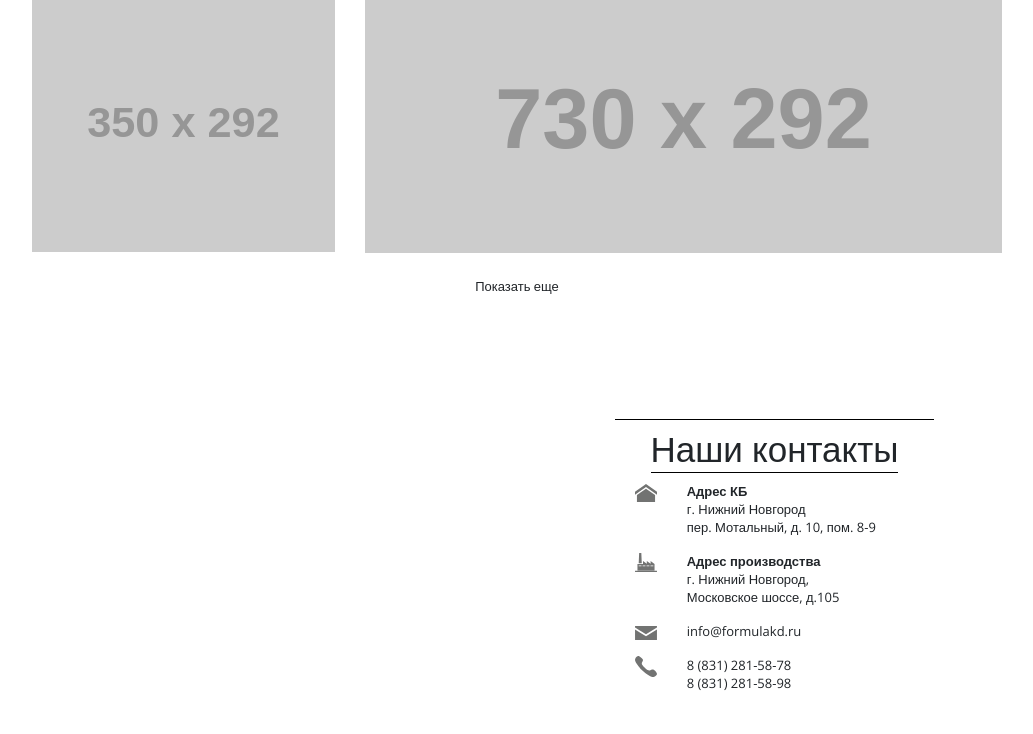
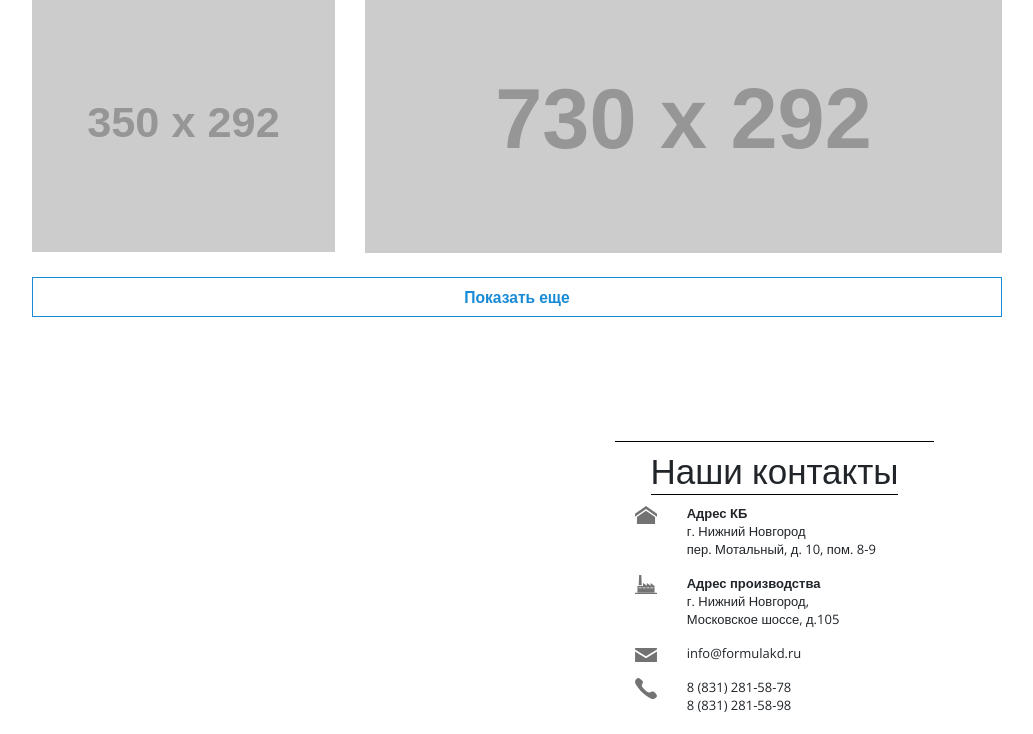
Before and after one commit to larek/formulakd.ru, a PHP site: page /projects.php in a window 1280 px wide. Shown: the part 1326-2060 px from the top of the page, without its empty margins (123-1156 px from the left). Before the commit the page ends 2017 px from the top, so only its background shows below. Run offline with PHP 8.4, Linux system fonts and the light colour scheme; grey boxes labelled with a size stand in for pictures from a placeholder-image service; some libraries are stand-ins or nearby versions.

Commit message:
projects page btn

```diff
--- a/demo/projects.php
+++ b/demo/projects.php
@@ -53,7 +53,9 @@
     </div>
     <div class="row">
       <div class="col-md-12 text-center mt-4">
+        <div class="btn-prev-bost">
         Показать еще
+        </div>
       </div>
     </div>
   </div>
```
